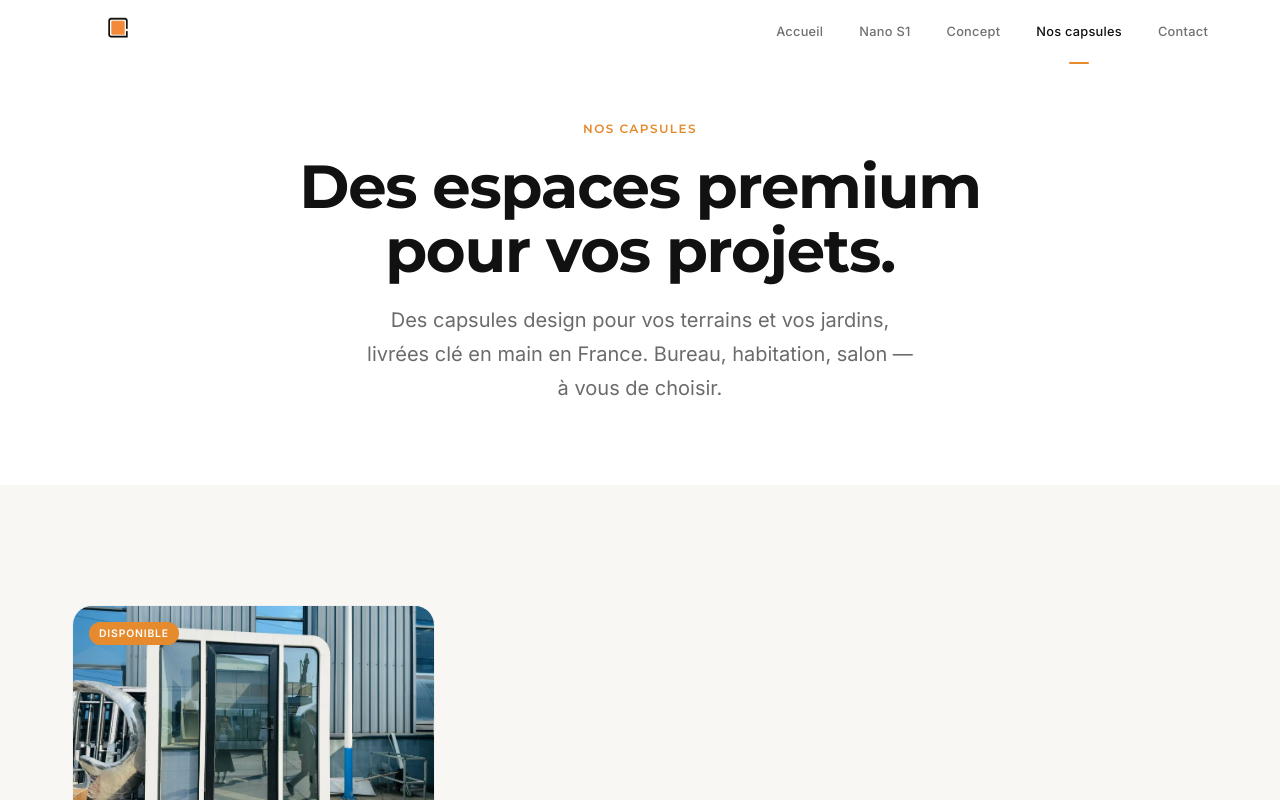
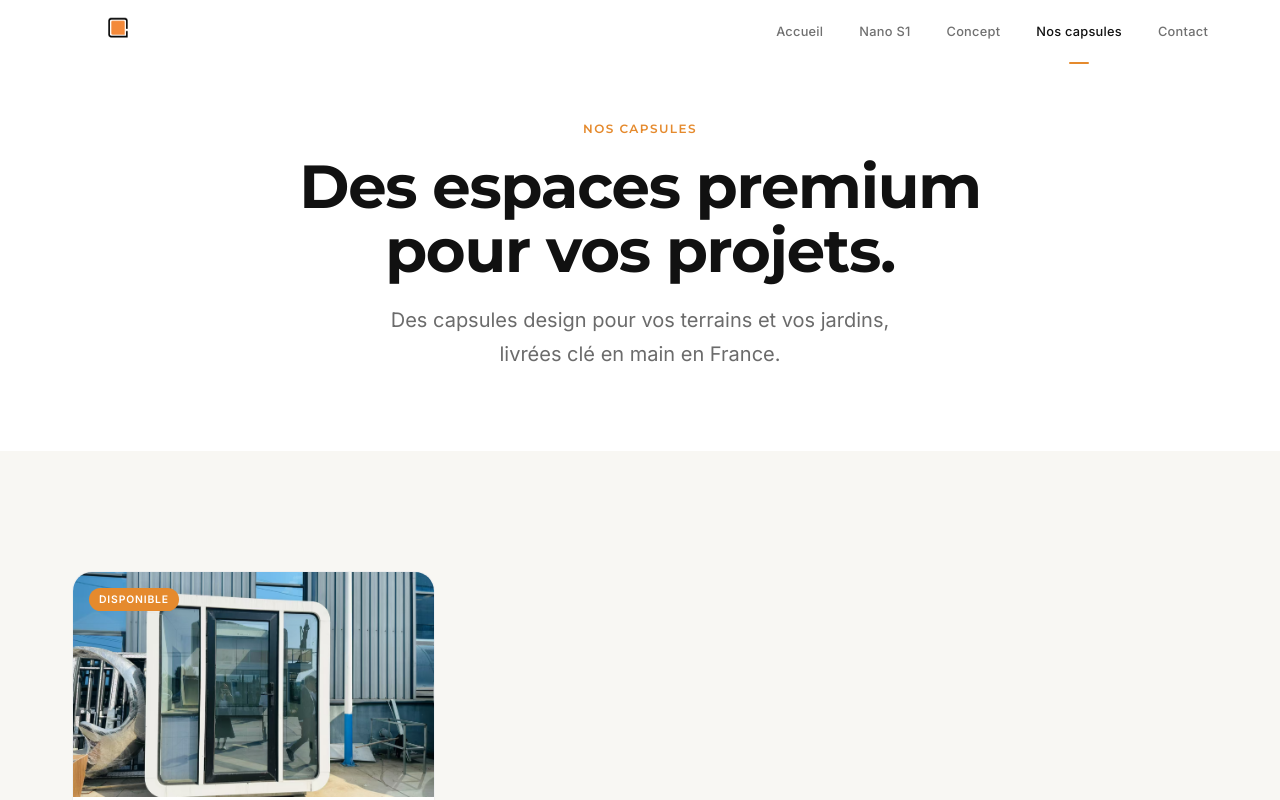
Before and after one commit to MyNanoHome/nanohome.fr, a Next.js app: page /produit in a window 1280 px wide. Shown: the top 800 px of the page. Built offline with nearby package versions, Linux system fonts and the light colour scheme.

Commit message:
fix: remove 'bureau, habitation, salon' from nos capsules subtitle

```diff
--- a/app/produit/page.js
+++ b/app/produit/page.js
@@ -14,7 +14,7 @@ export default function ProduitPage() {
         </h1>
         <p className="reveal visible reveal-delay-2" style={{ maxWidth: 560, margin: '0 auto' }}>
           Des capsules design pour vos terrains et vos jardins, livrées clé en
-          main en France. Bureau, habitation, salon — à vous de choisir.
+          main en France.
         </p>
       </section>
 
```
